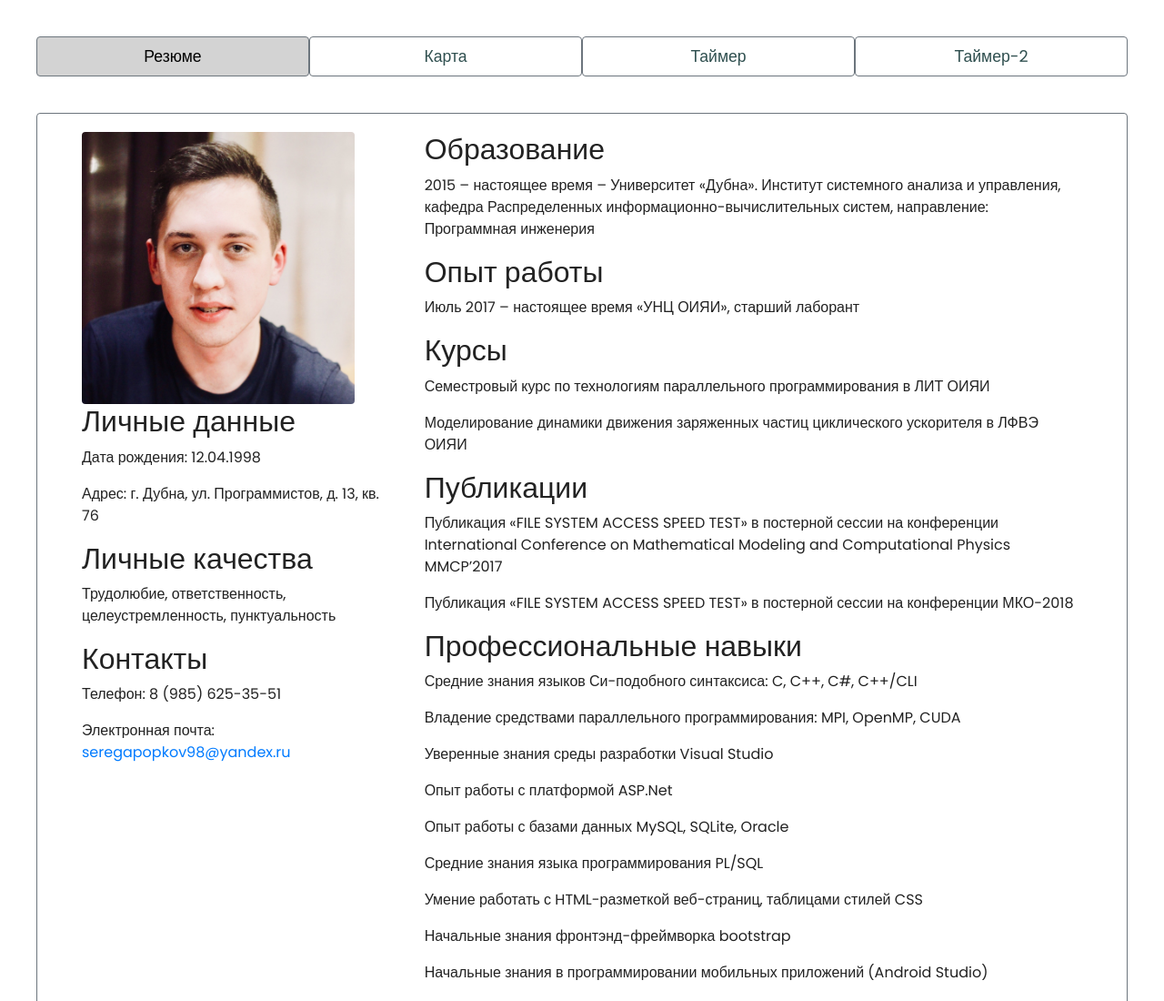
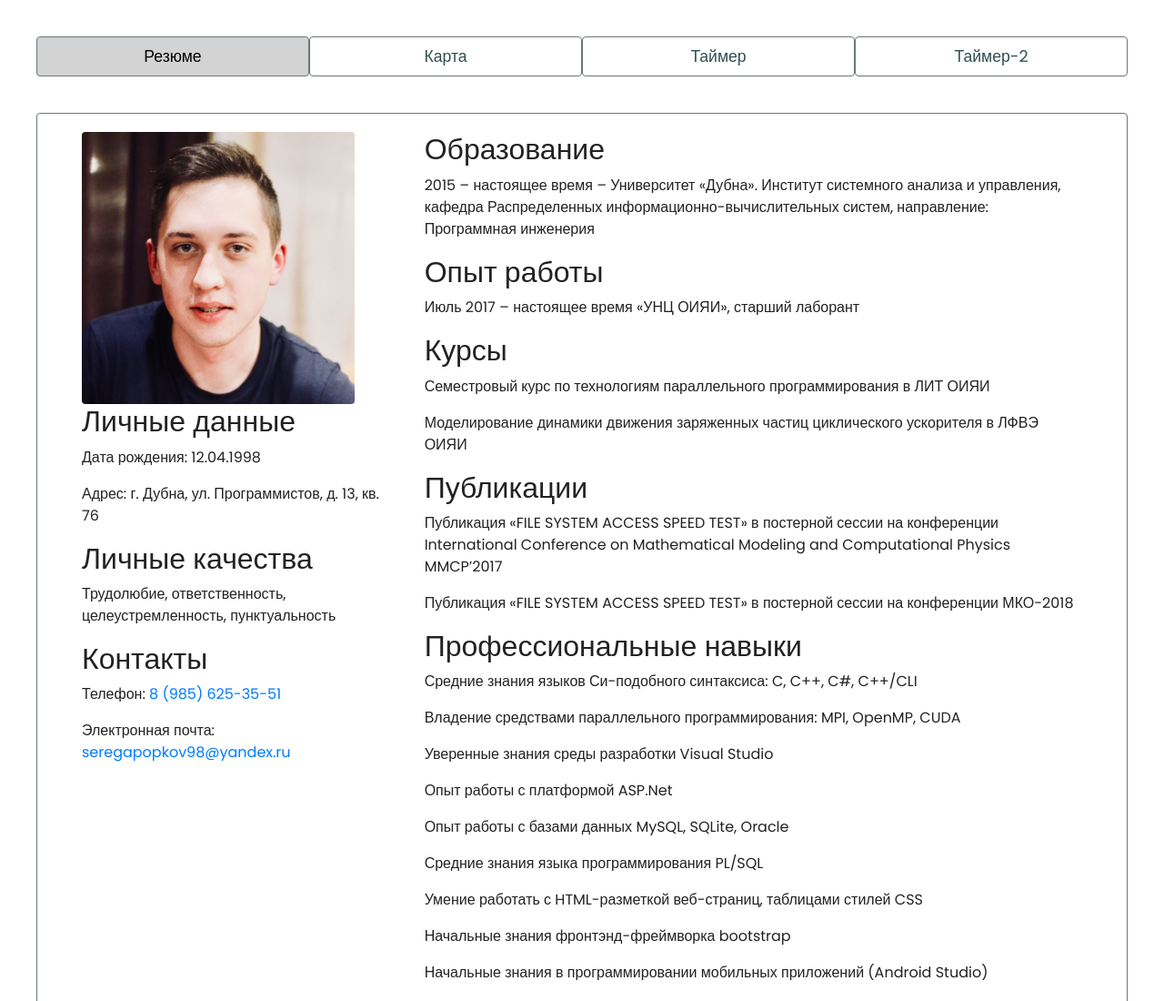
Before and after one commit to sspopkov/sspopkov.github.io, a plain HTML site: page index.html in a window 1280 px wide. Shown: the top 1100 px of the page at 91% size. Drawn offline with nearby package versions, Linux system fonts and the light colour scheme.

Commit message:
Changed number

```diff
--- a/index.html
+++ b/index.html
@@ -54,7 +54,7 @@
 								<h2>Личные качества</h2>
 								<p>Трудолюбие, ответственность, целеустремленность, пунктуальность</p>
 								<h2>Контакты</h2>
-								<p>Телефон: 8 (985) 625-35-51</p>
+								<p>Телефон: <a href="tel:+79856253551" class="Blondie">8 (985) 625-35-51</a></p>
 								<p>Электронная почта: <a href="mailto:seregapopkov98@yandex.ru">seregapopkov98@yandex.ru</a></p>
 							</div>
 							<div class="col-md-8">
```
